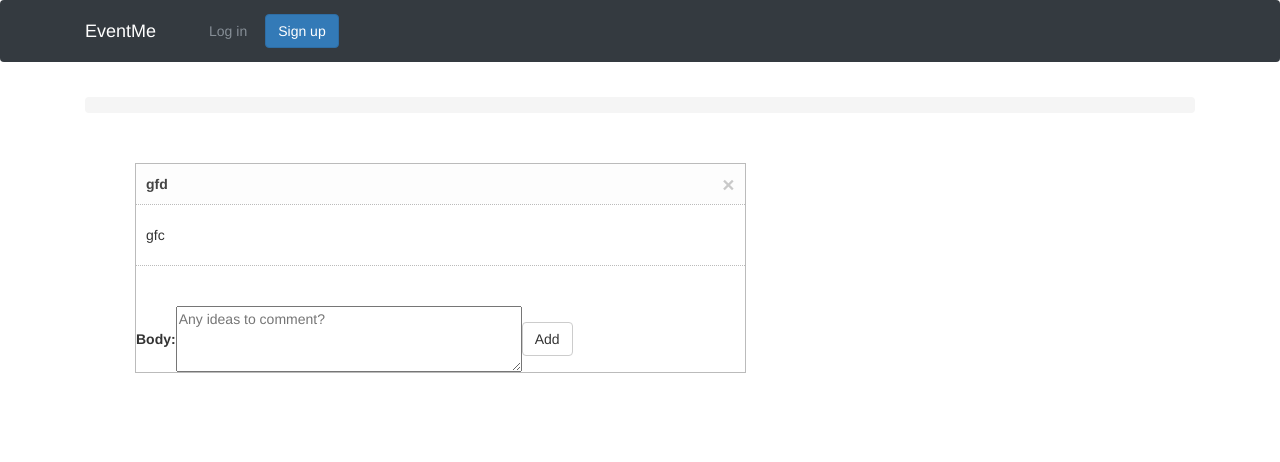
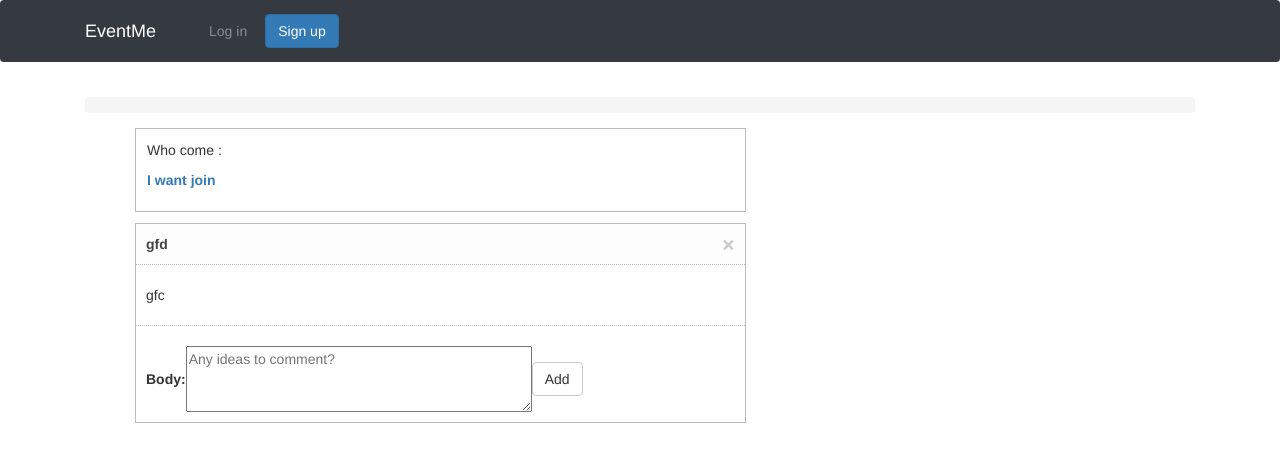
Before and after one commit to bychok300/EventMe, a Django app: page /boards/7/7 in a window 1280 px wide. Shown: the top 462 px of the page. Run offline with Django 3.2, Linux system fonts and the light colour scheme; data comes from the database, SQL or seed files in the repository; some libraries are stand-ins or nearby versions; some web fonts are replaced.

Commit message:
fix comments bugs

```diff
--- a/myproject/urls.py
+++ b/myproject/urls.py
@@ -41,6 +41,7 @@
     url(r'^admin/', admin.site.urls),
     url(r'profile/(?P<username>\w+)/$', accounts_views.profile, name='profile'),
     url(r'^profile/[0-9A-Za-z_\-]/edit_profile/$', accounts_views.edit_profile, name='edit_profile'),
+    #url(r'(?P<pk>\d+)/$', accounts_views.edit_profile_photo, name='edit_profile_photo'),
     url(r'^boards/(\d+)/(?P<pk>\d+)$', views.p, name='p'),
 
 ] + static(settings.MEDIA_URL, document_root=settings.MEDIA_ROOT)
--- a/static/css/app.css
+++ b/static/css/app.css
@@ -1,3 +1,8 @@
 /*.navbar-brand {*/
     /*font-family: ;*/
 /*}*/
+/*.profileImage{*/
+    /*max-width: 5%;*/
+    /*max-height: 5%;*/
+    /*border-radius: 50%;*/
+/*}*/
--- a/static/css/grid.css
+++ b/static/css/grid.css
@@ -18,6 +18,9 @@
 stylize any heading tags withing white-panel below
 */
 
+.white-panel p {
+  font-size: 10px;
+}
 .white-panel h1 {
   font-size: 1em;
 }
--- a/static/css/post_and_comments.css
+++ b/static/css/post_and_comments.css
@@ -1,9 +1,20 @@
 @import url(//netdna.bootstrapcdn.com/bootstrap/3.1.1/css/bootstrap.min.css);
+
+.who_come {
+    width:20%;
+    border:1px solid #bbb;
+    margin-left:50px;
+    width:55%;
+    margin-bottom:1%;
+    padding: 1%;
+}
 
 .detailBox {
     width:55%;
     border:1px solid #bbb;
     margin:50px;
+    margin-top:0;
+
 }
 .titleBox {
     background-color:#fdfdfd;
--- a/static/css/profile.css
+++ b/static/css/profile.css
@@ -4,6 +4,7 @@
     margin: auto;
     text-align: center;
 }
+
 ul {
     padding-left: 0;
 }
--- a/templates/base.html
+++ b/templates/base.html
@@ -22,6 +22,9 @@
           <div class="collapse navbar-collapse" id="mainMenu">
             {% if user.is_authenticated %}
               <ul class="navbar-nav ml-auto">
+                <!--<div class="profileImage">-->
+                  <!--<img src="{#%{{ MEDIA_URL }}{{ user.profile.profile_img.url }} %#}"/>-->
+                <!--</div>-->
                 <li class="nav-item dropdown">
                   <a class="nav-link dropdown-toggle" href="#" id="userMenu" data-toggle="dropdown" aria-haspopup="true" aria-expanded="false">
                     {{ user.username }}
--- a/templates/post.html
+++ b/templates/post.html
@@ -4,6 +4,10 @@
 <link rel="stylesheet" href="{% static 'css/post_and_comments.css' %}">
 {% endblock %}
 {% block content %}
+<div class="who_come">
+    <p>Who come : </p>
+    <p align="left"><b ><a href="">I want join</a></b></p>
+</div>
 <div class="detailBox">
     <div class="titleBox">
       <label>{{topic.subject}}</label>
@@ -15,17 +19,23 @@
     </div>
     <div class="actionBox">
         <ul class="commentList">
+            {% for comment in post.comment.all %}
             <li>
-				{% for comment in post.comment.all %}
+
                 <div class="commenterImage">
-                  <img src="http://placekitten.com/45/45" />
+                  {% if user.profile.profile_img %}
+                    <img src="{{ MEDIA_URL }}{{ user.profile.profile_img.url }}" >
+                    {% else  %}
+                    <img src="https://image.freepik.com/free-vector/no-translate-detected_1053-593.jpg">
+                    {% endif %}
                 </div>
                 <div class="commentText">
 
                     <p class="">{{ comment.body }}</p> <span class="date sub-text">{{comment.created_at}}</span>
-					{% endfor %}
                 </div>
             </li>
+            {% endfor %}
+
         </ul>
         <form class="form-inline" role="form" method="post">
 			{% csrf_token%}
@@ -36,4 +46,5 @@
         </form>
     </div>
 </div>
+
 {% endblock %}
--- a/templates/profile.html
+++ b/templates/profile.html
@@ -9,6 +9,12 @@
 <link rel="stylesheet" href="https://cdnjs.cloudflare.com/ajax/libs/font-awesome/4.7.0/css/font-awesome.min.css">
 
 <div class="card">
+<a href="" style="
+    font-size: 15px;
+    color: gray;
+    position: absolute;
+    padding-left: 33%;">change photo</a>
+
     {% if user.profile.profile_img %}
   <img src="{{ MEDIA_URL }}{{ user.profile.profile_img.url }}" alt="John" style="width:100%">
     {% else  %}
--- a/templates/topics.html
+++ b/templates/topics.html
@@ -35,9 +35,9 @@
         {% endif %}
         <h4><a href="{{ topic.id }}">{{ topic.subject }}</a></h4>
         {% if user.is_authenticated %}
-        <p><a href="profile/{{ topic.starter }}">{{ topic.starter.username }}</a></p>
+        <p><b>creator : </b><a href="profile/{{ topic.starter }}">{{ topic.starter.username }}</a></p>
         {% endif %}
-        <p>created at : {{ topic.last_updated }}</p>
+        <p><b>created at : </b>{{ topic.last_updated }}</p>
 
         <!--<p>Comments: {{ post.topic.comment.count }}</p>-->
       </article>
```
Also changed, not shown: accounts/forms.py (+10 -1 lines), accounts/views.py (+17 -2 lines), templates/edit_profile_photo.html (added, +15 -0 lines).
